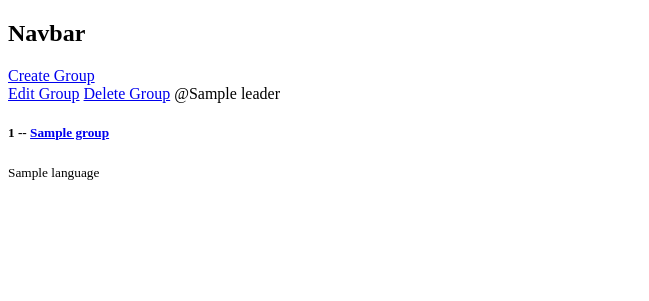
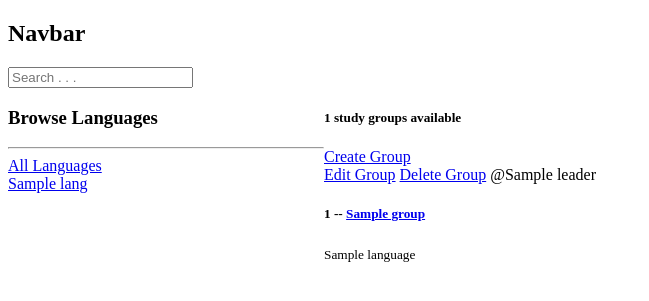
Before and after one commit to Lyonsmasawa/learning-bay, a Django app: template learning/templates/learning/home.html in a window 1280 px wide. Shown: the top 301 px of the page, without its empty margins (0-649 px from the left). Run offline with Django 3.2, Linux system fonts and the light colour scheme; the template is opened without the code that fills it: most values are stand-ins (such as "Sample title", 1, 10 or a date in 2020).

Commit message:
search logic

```diff
--- a/learning/templates/learning/home.html
+++ b/learning/templates/learning/home.html
@@ -2,8 +2,34 @@
 
 
 {% block content %}
-    <div>
-        <a href="{% url 'create-group' %}">Create Group</a>
+    <style>
+        .home{
+            display: grid;
+            grid-template-columns: 1fr 3fr;
+        }
+    </style>
+
+    <div class="home">
+
+        <div class="">
+            <h3>Browse Languages</h3>
+            <hr>
+            <div class="">
+                <a href="{% url 'home' %}">All Languages</a>
+            </div>
+
+            {% for lang in languages %}
+
+                <div class="">
+                    <a href="{% url 'home' %}?q={{lang.name}}">{{lang.name}}</a>
+                </div>
+            {% endfor %}
+
+        </div>
+
+        <div class="">
+            <h5>{{groups_count}} study groups available</h5>
+            <a href="{% url 'create-group' %}">Create Group</a>
         {% for group in groups %}
             <div>
                 <a href="{% url 'update-group' group.id %}">Edit Group</a>
@@ -14,6 +40,7 @@
                 <small>{{group.language.name}}</small>
             </div>
         {% endfor %}
+        </div>
 
     </div>
 {% endblock content %}
--- a/templates/navbar.html
+++ b/templates/navbar.html
@@ -1 +1,5 @@
 <h2>Navbar</h2>
+
+<form action="{% url 'home' %}" method="get">
+    <input type="text" name="q" placeholder="Search . . ." />
+</form>
```
Also changed, not shown: learning/views.py (+11 -4 lines), learning/templates/learning/login_register.html (added).
